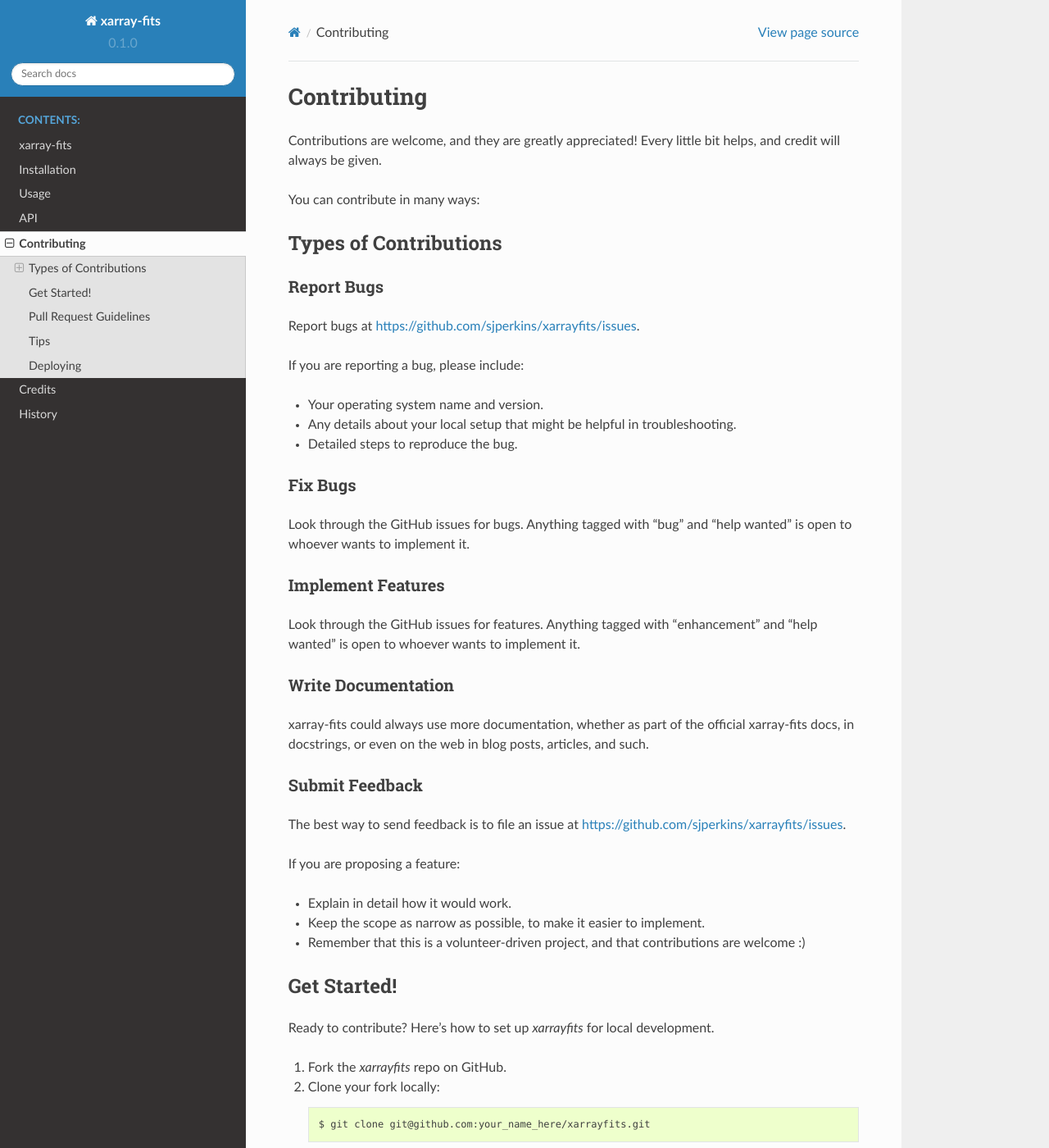
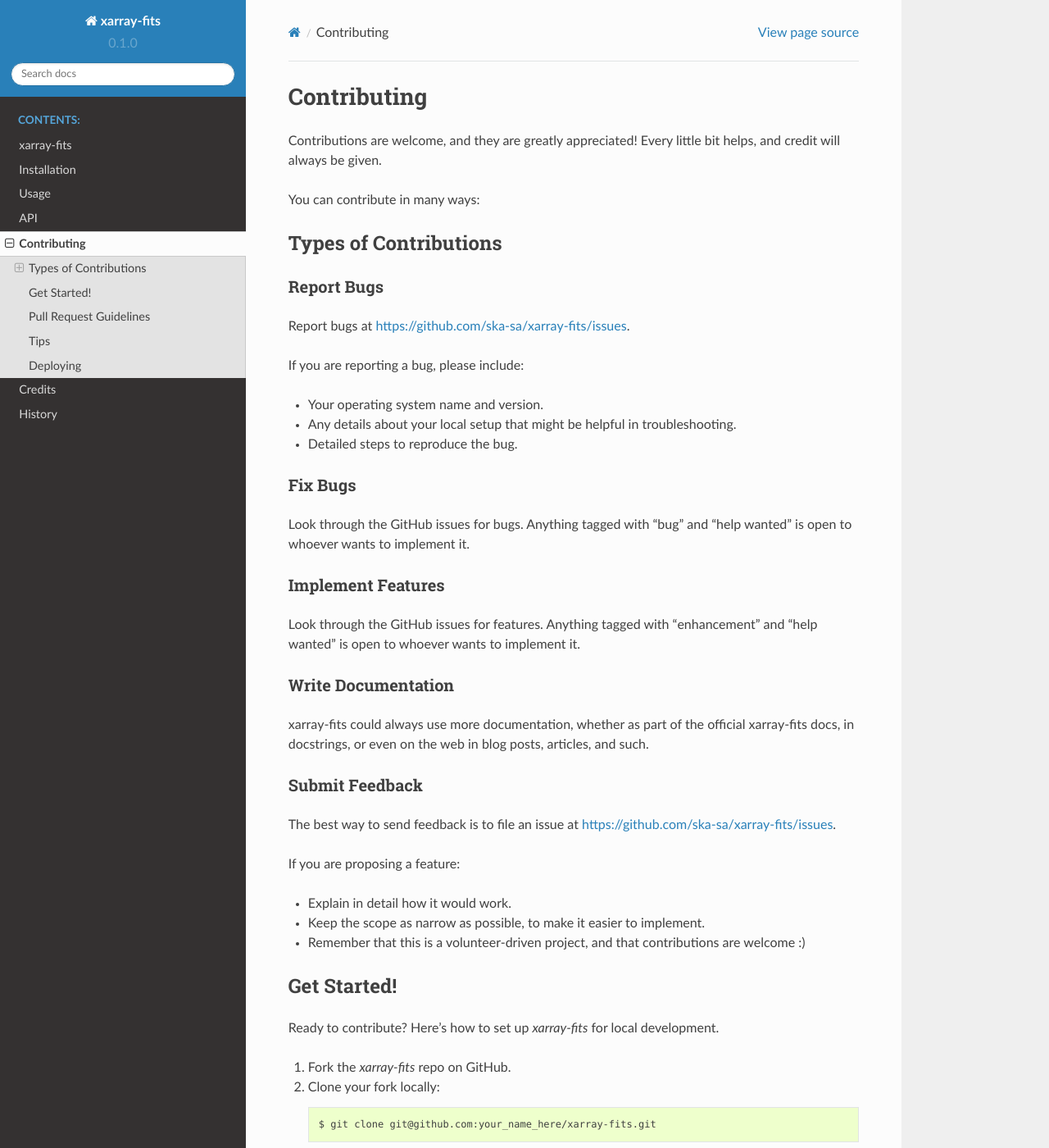
Before and after one commit to ratt-ru/xarray-fits, a Sphinx documentation site: the page built from docs/contributing.rst, in a window 1280 px wide and 1400 px high. Shown: the whole window at 82% size. Built offline with Sphinx 7.4.7 and the Read the Docs theme 2.0.0, drawn with Linux system fonts in a browser that asks for light colours; pages that are not in the unit, such as notebooks, are missing from menus; some of the changed text lies outside the part shown.

Commit message:
Fixup repository url

```diff
--- a/CONTRIBUTING.rst
+++ b/CONTRIBUTING.rst
@@ -15,7 +15,7 @@
 Report Bugs
 ~~~~~~~~~~~
 
-Report bugs at https://github.com/sjperkins/xarrayfits/issues.
+Report bugs at https://github.com/ska-sa/xarray-fits/issues.
 
 If you are reporting a bug, please include:
 
@@ -45,7 +45,7 @@
 Submit Feedback
 ~~~~~~~~~~~~~~~
 
-The best way to send feedback is to file an issue at https://github.com/sjperkins/xarrayfits/issues.
+The best way to send feedback is to file an issue at https://github.com/ska-sa/xarray-fits/issues.
 
 If you are proposing a feature:
 
@@ -57,17 +57,17 @@
 Get Started!
 ------------
 
-Ready to contribute? Here's how to set up `xarrayfits` for local development.
+Ready to contribute? Here's how to set up `xarray-fits` for local development.
 
-1. Fork the `xarrayfits` repo on GitHub.
+1. Fork the `xarray-fits` repo on GitHub.
 2. Clone your fork locally::
 
-    $ git clone git@github.com:your_name_here/xarrayfits.git
+    $ git clone git@github.com:your_name_here/xarray-fits.git
 
 3. Install your local copy into a virtualenv. Assuming you have virtualenvwrapper installed, this is how you set up your fork for local development::
 
-    $ mkvirtualenv xarrayfits
-    $ cd xarrayfits/
+    $ mkvirtualenv xarray-fits
+    $ cd xarray-fits/
     $ python setup.py develop
 
 4. Create a branch for local development::
@@ -79,7 +79,7 @@
 5. When you're done making changes, check that your changes pass flake8 and the
    tests, including testing other Python versions with tox::
 
-    $ flake8 xarrayfits tests
+    $ flake8 xarray-fits tests
     $ python setup.py test or py.test
     $ tox
 
@@ -103,7 +103,7 @@
    your new functionality into a function with a docstring, and add the
    feature to the list in README.rst.
 3. The pull request should work for Python 2.7, 3.4, 3.5 and 3.6, and for PyPy. Check
-   https://travis-ci.org/sjperkins/xarrayfits/pull_requests
+   https://travis-ci.org/ska-sa/xarray-fits/pull_requests
    and make sure that the tests pass for all supported Python versions.
 
 Tips
@@ -111,7 +111,7 @@
 
 To run a subset of tests::
 
-$ py.test tests.test_xarrayfits
+$ py.test tests.test_xarray-fits
 
 
 Deploying
```
Also changed, not shown: README.rst (+4 -4 lines), docs/installation.rst (+5 -5 lines).
